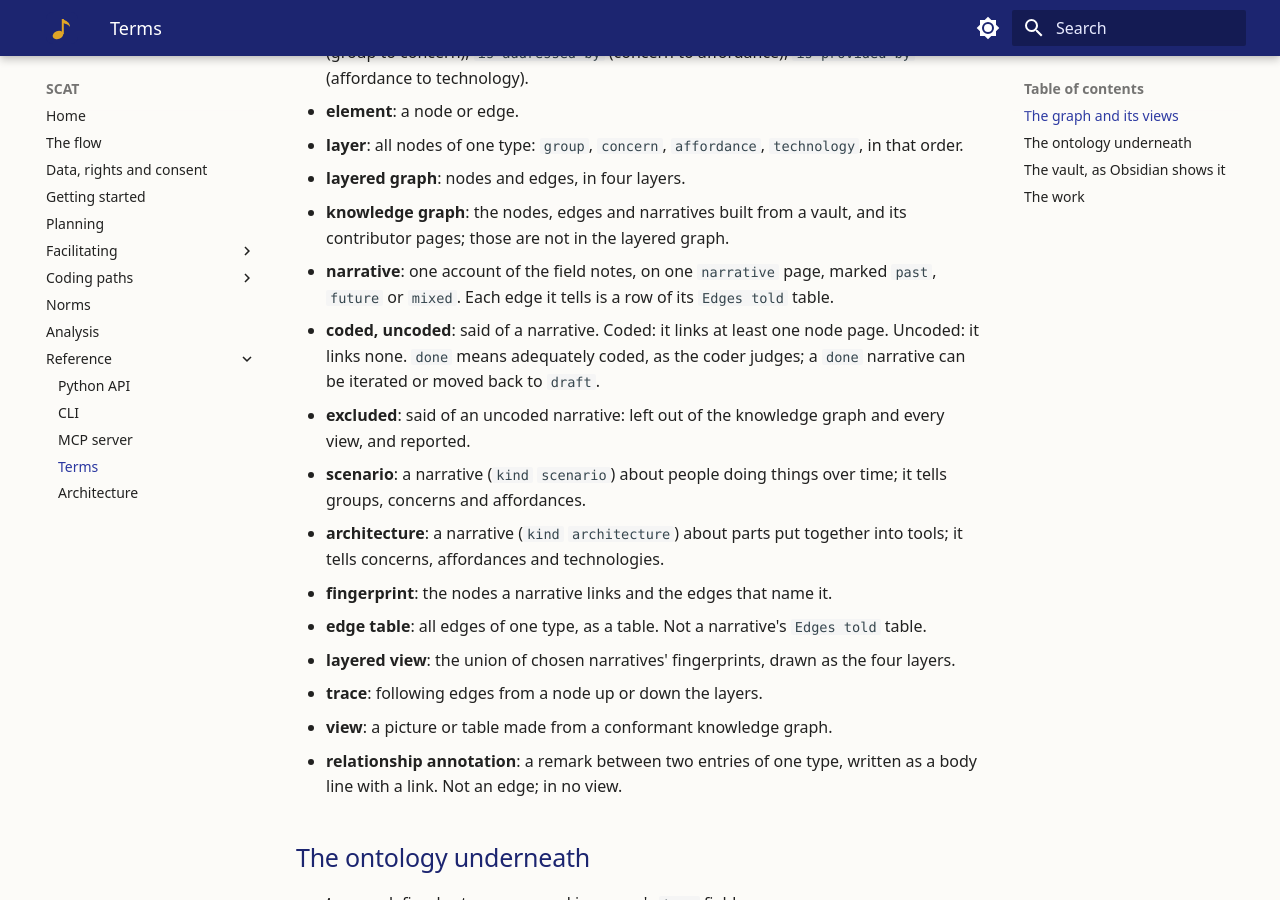
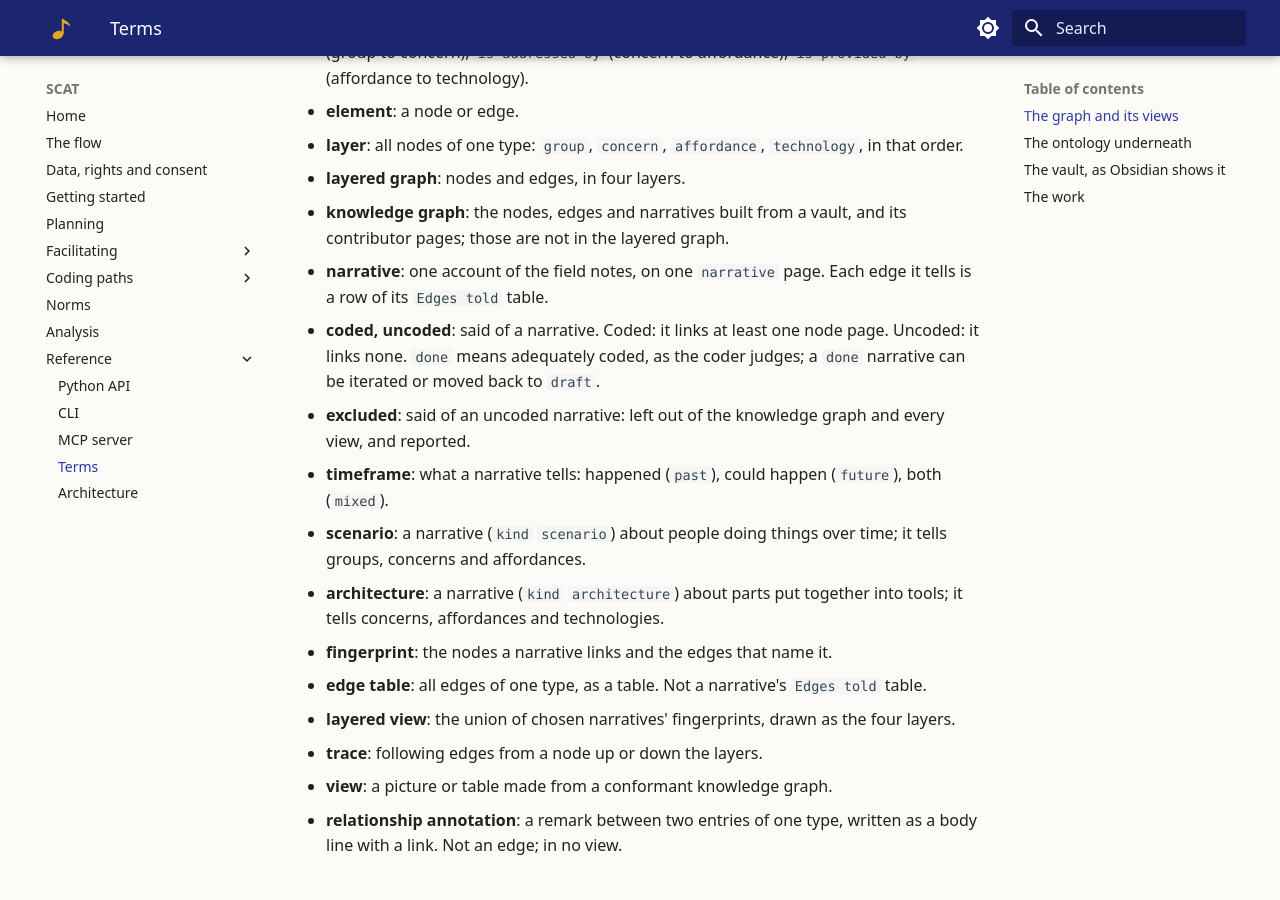
Before and after one commit to DynamicalSystemsGroup/scat-kg-tools, an MkDocs documentation site: the page built from docs/reference/terms.md, in a window 1280 px wide and 900 px high, scrolled down 429 px. Built offline with MkDocs 1.6.1 and Material for MkDocs 9.7.7, drawn with Linux system fonts in a browser that asks for light colours.

Commit message:
WP26-U5: glossary entry for timeframe

```diff
--- a/docs/reference/terms.md
+++ b/docs/reference/terms.md
@@ -11,9 +11,10 @@ Each word in one sense, as the glossary fixes it. See [Coding](../coding.md).
 - **layer**: all nodes of one type: `group`, `concern`, `affordance`, `technology`, in that order.
 - **layered graph**: nodes and edges, in four layers.
 - **knowledge graph**: the nodes, edges and narratives built from a vault, and its contributor pages; those are not in the layered graph.
-- **narrative**: one account of the field notes, on one `narrative` page, marked `past`, `future` or `mixed`. Each edge it tells is a row of its `Edges told` table.
+- **narrative**: one account of the field notes, on one `narrative` page. Each edge it tells is a row of its `Edges told` table.
 - **coded, uncoded**: said of a narrative. Coded: it links at least one node page. Uncoded: it links none. `done` means adequately coded, as the coder judges; a `done` narrative can be iterated or moved back to `draft`.
 - **excluded**: said of an uncoded narrative: left out of the knowledge graph and every view, and reported.
+- **timeframe**: what a narrative tells: happened (`past`), could happen (`future`), both (`mixed`).
 - **scenario**: a narrative (`kind` `scenario`) about people doing things over time; it tells groups, concerns and affordances.
 - **architecture**: a narrative (`kind` `architecture`) about parts put together into tools; it tells concerns, affordances and technologies.
 - **fingerprint**: the nodes a narrative links and the edges that name it.
```
Also changed, not shown: GLOSSARY.md (+1 -0 lines).
